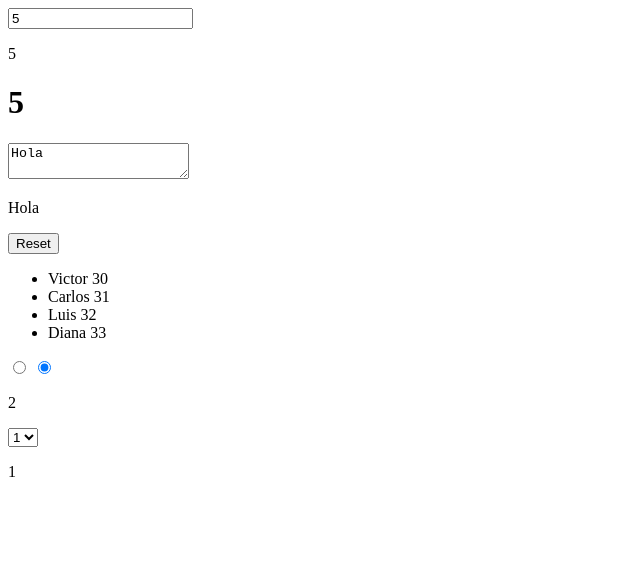
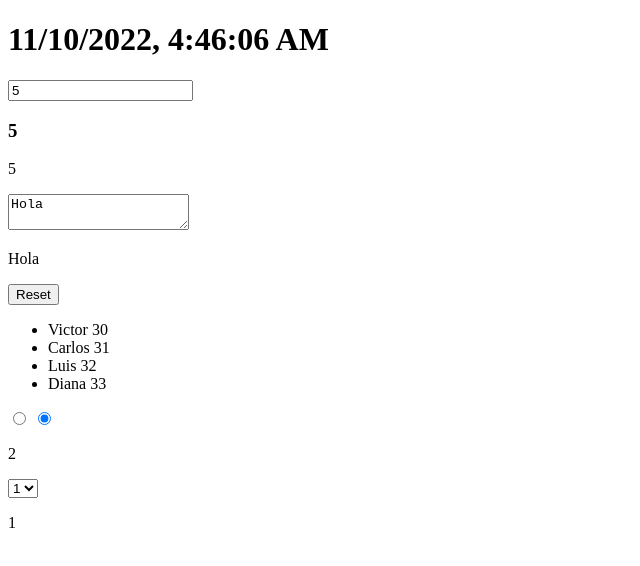
Before and after one commit to dsvictorh/data-binding, a plain HTML site: page index.html in a window 1280 px wide. Shown: the whole page, without its empty margins (0-640 px from the left). Drawn offline with Linux system fonts and the light colour scheme.

Commit message:
Add examples for format functions and data attributes.

```diff
--- a/assets/js/test.js
+++ b/assets/js/test.js
@@ -8,7 +8,16 @@ class ViewModel {
         this.text = new TwoWayProp('Hola', 'string');
         this.select = new TwoWayProp(1);
         this.radio = new TwoWayProp(1);
-        this.items = new OneWayCollectionProp([{ name: 'Victor', age: 30 }, { name: 'Carlos', age: 31 }, { name: 'Luis', age: 32 }]);
+        this.items = new OneWayCollectionProp([{ id: 1, name: 'Victor', age: 30 }, { id: 2, name: 'Carlos', age: 31 }, { id: 3, name: 'Luis', age: 32 }]);
+        this.date = new OneWayProp(new Date(), 'date', {
+            toDisplayDate: (value) => {
+                return value.toLocaleString();
+            }
+        })
+
+        setInterval(() => {
+            this.date.value = new Date();
+        }, 1000);
 
         this.interval = setInterval(() => {
             this.count.value = this.count.value + 1;
@@ -18,7 +27,7 @@ class ViewModel {
         }, 1000);
 
         setTimeout(() => {
-            this.items.value = [{ name: 'Victor', age: 30 }, { name: 'Carlos', age: 31 }, { name: 'Luis', age: 32 }, { name: 'Diana', age: 33 }];
+            this.items.value = [...this.items.value, { id: 4, name: 'Diana', age: 33 }];
             this.radio.value = 2;
         }, 1000);
 
@@ -26,6 +35,7 @@ class ViewModel {
     }
 
     registerBindings() {
+        this.date.subscribeMany(document.querySelectorAll('[data-prop="date"]'));
         this.count.subscribeMany(document.querySelectorAll('[data-prop="count"]'));
         this.text.subscribeMany(document.querySelectorAll('[data-prop="text"]'));
         this.items.subscribeMany(document.querySelectorAll('[data-prop="items"]'));
--- a/index.html
+++ b/index.html
@@ -6,15 +6,16 @@
     <title>Document</title>
 </head>
 <body>
+    <h1 data-prop="date" data-format="toDisplayDate"></h1>
     <input type="text" data-prop="count" />
+    <h3 data-prop="count"></h3>
     <p data-prop="count"></p>
-    <h1 data-prop="count"></h1>
     <textarea data-prop="text"></textarea>
     <p data-prop="text"></p>
     <button type="button">Reset</button>
     <ul data-prop="items" data-template="itemsListItem"></ul>
     <template id="itemsListItem">
-        <li>
+        <li data-attr="data-id: id">
             <span data-value="name"></span>
             <span data-value="age"></span>
         </li>
```
